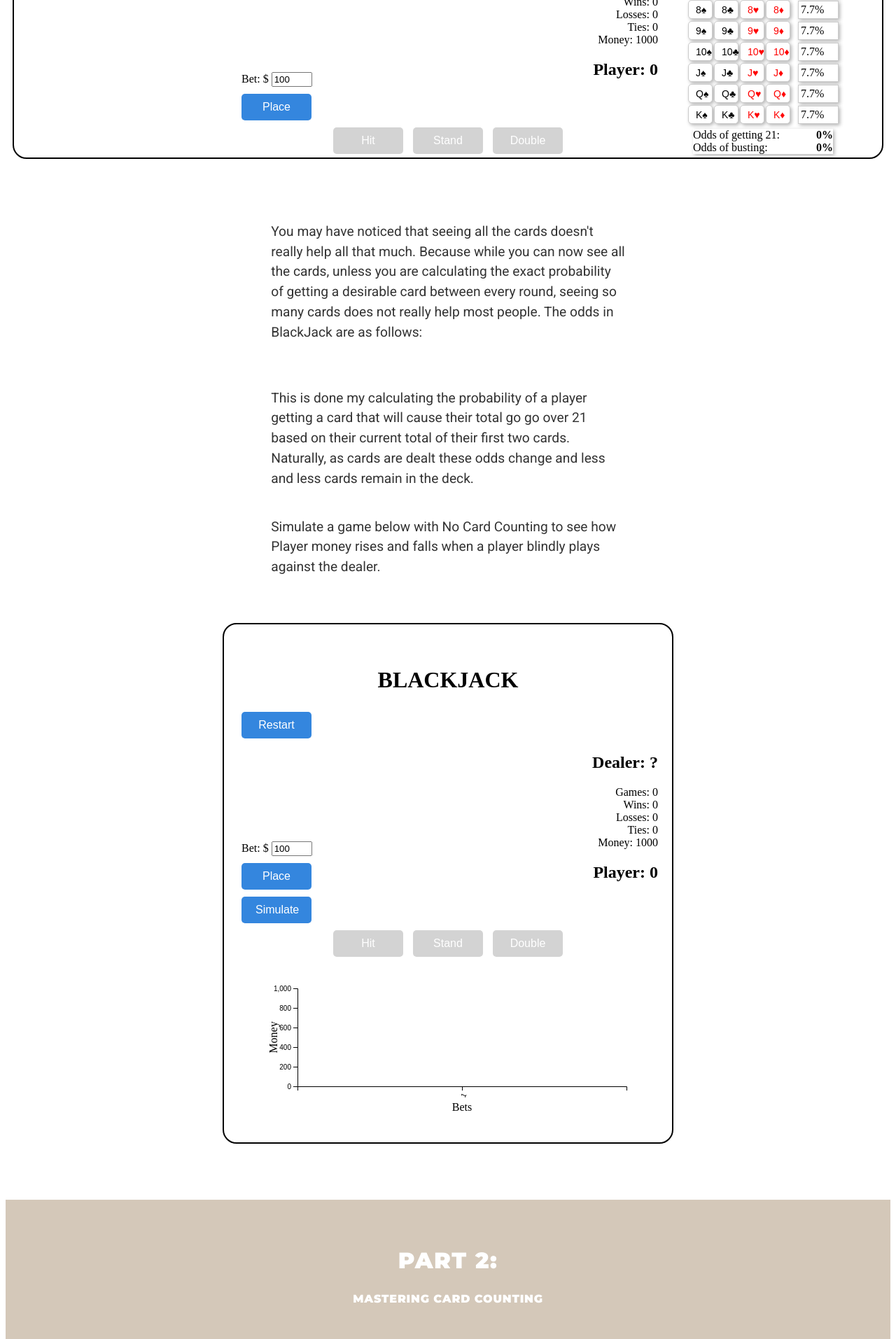
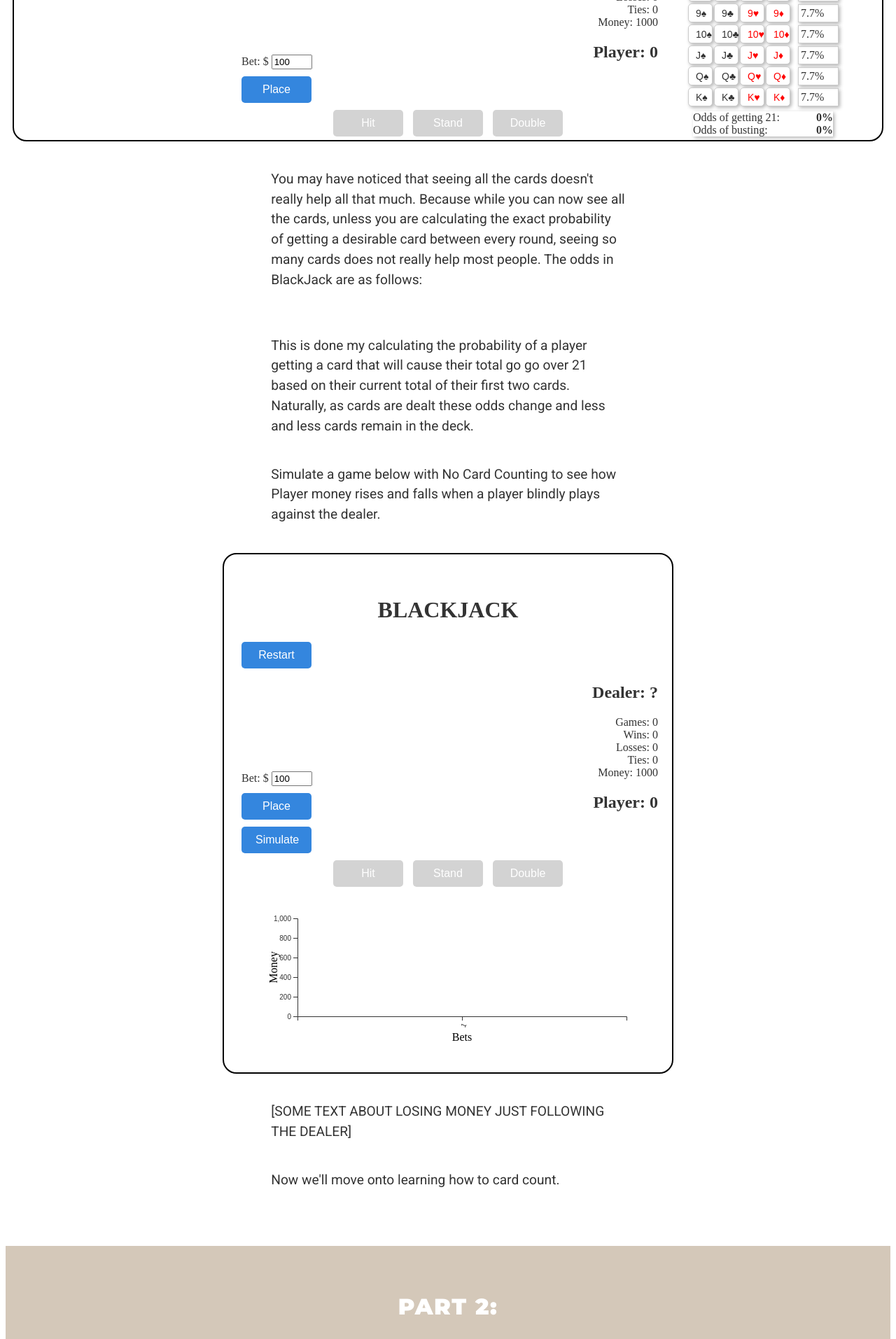
Before and after one commit to lukelin15/CardCounting, a SvelteKit app: page / in a window 1280 px wide. Shown: the part 2967-4880 px from the top of the page at 70% size. Built offline with nearby package versions, Linux system fonts and the light colour scheme.

Commit message:
more text

```diff
--- a/src/components/App.svelte
+++ b/src/components/App.svelte
@@ -76,11 +76,7 @@
       are no longer in the deck are shaded in. Try playing a round and see if this helps you
       in your game decisions.
     </p>
-    <div style="height: 25px;"></div>
-  </body>
-  <Base stats=true countMode=1/>
-  <div style="height: 50px;"></div>
-  <body>
+    <Base stats=true countMode=1/>
     <p>
       You may have noticed that seeing all the cards doesn't really help all that much. Because while
       you can now see all the cards, unless you are calculating the exact probability of getting a desirable card
@@ -97,9 +93,14 @@
       Simulate a game below with No Card Counting to see how Player money rises and falls when a
       player blindly plays against the dealer.
     </p>
-    <div style="height: 25px;"></div>
+    <Base simulate=true/>
+    <p>
+      [SOME TEXT ABOUT LOSING MONEY JUST FOLLOWING THE DEALER]
+    </p>
+    <p>
+      Now we'll move onto learning how to card count.
+    </p>
   </body>
-  <Base simulate=true/>
   <div class="header">
     <h2>Part 2:</h2>
     <h4>Mastering Card Counting</h4>
```
